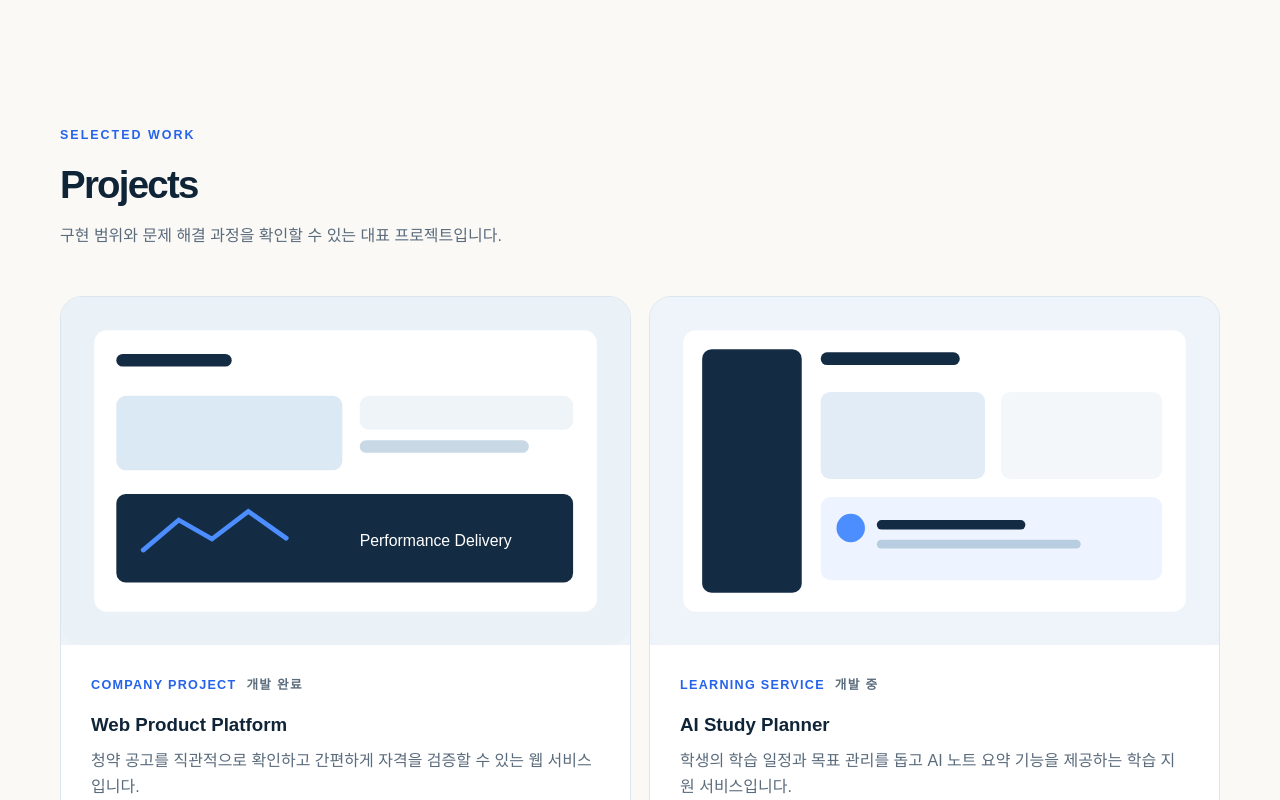
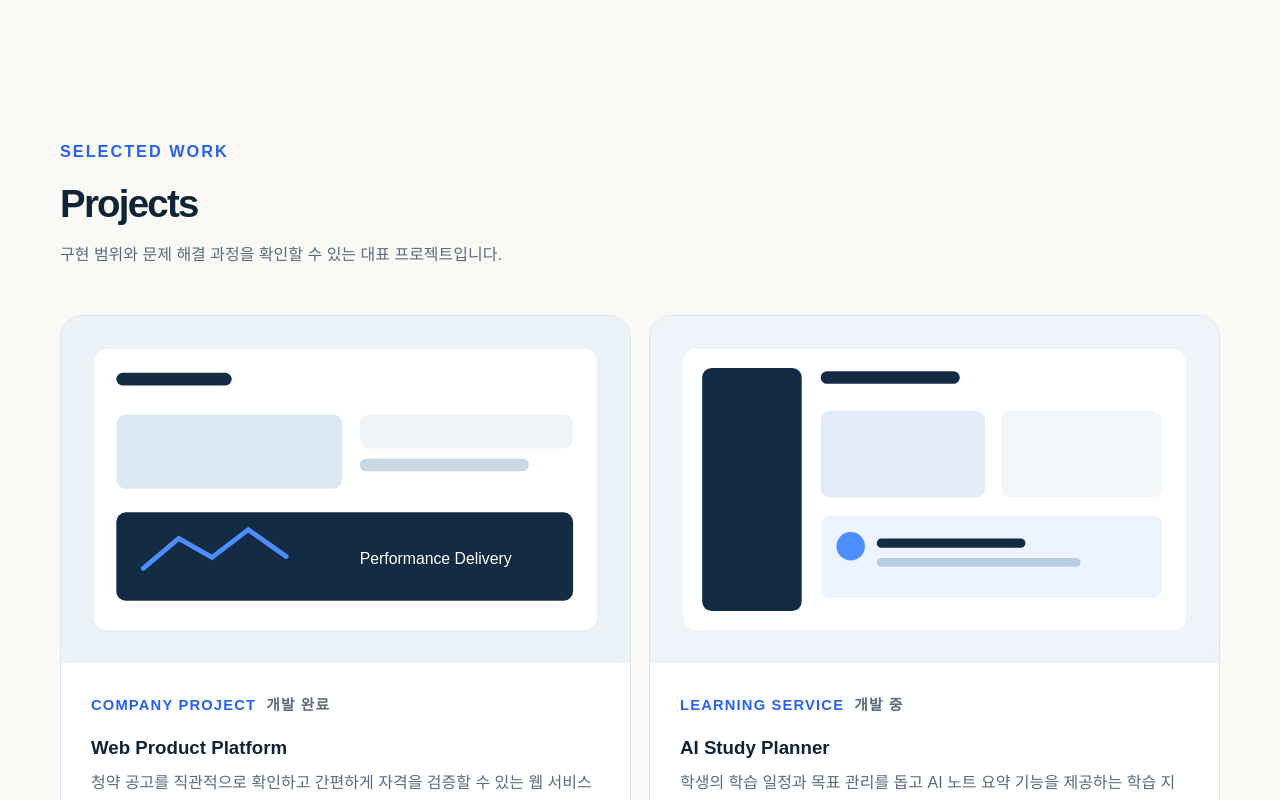
Before and after one commit to dv-yeop920/my-portfolio, a Next.js app: page / in a window 1280 px wide. Shown: the part 1700-2500 px from the top of the page. Built offline with nearby package versions, Linux system fonts and the light colour scheme.

Commit message:
style: increase accent label text size

```diff
--- a/app/globals.css
+++ b/app/globals.css
@@ -120,9 +120,9 @@ nav a:focus-visible,
 .eyebrow {
   margin-bottom: 16px;
   color: var(--accent);
-  font-size: 0.78rem;
+  font-size: clamp(0.92rem, 1.4vw, 1.02rem);
   font-weight: 700;
-  letter-spacing: 0.16em;
+  letter-spacing: 0.12em;
   text-transform: uppercase;
 }
 
@@ -270,9 +270,9 @@ nav a:focus-visible,
   gap: 10px;
   margin-bottom: 17px;
   color: var(--accent);
-  font-size: 0.79rem;
+  font-size: 0.92rem;
   font-weight: 700;
-  letter-spacing: 0.1em;
+  letter-spacing: 0.08em;
   text-transform: uppercase;
 }
 
```
